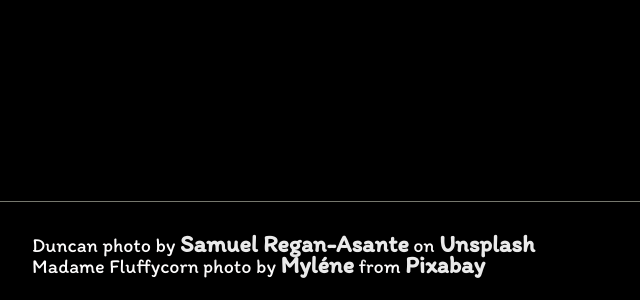
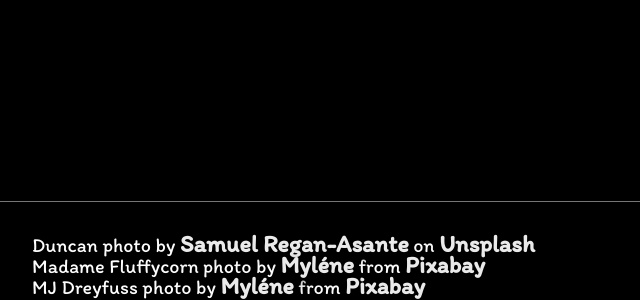
Before and after one commit to lvmarlowe/lvmarlowe.github.io, a plain HTML site: page about.html in a window 1280 px wide. Shown: the part 2020-2320 px from the top of the page, without its empty margins (0-640 px from the left). Drawn offline with Linux system fonts and the light colour scheme; a web font is replaced by a local one.

Commit message:
Update about.html
Updated photo credit

```diff
--- a/about.html
+++ b/about.html
@@ -145,7 +145,10 @@
     <footer>
       <p>Duncan photo by <a href="https://unsplash.com/@reganography?utm_source=unsplash&utm_medium=referral&utm_content=creditCopyText">Samuel Regan-Asante</a> on <a href="https://unsplash.com/photos/brown-and-white-long-coat-small-dog-sitting-on-grey-concrete-floor-hNUSaQoOuKc?utm_source=unsplash&utm_medium=referral&utm_content=creditCopyText">Unsplash</a>
       </p>
-      <p>Madame Fluffycorn photo by <a href="https://pixabay.com/users/mylene2401-10328767/?utm_source=link-attribution&utm_medium=referral&utm_campaign=image&utm_content=7442815">Myléne</a> from <a href="https://pixabay.com//?utm_source=link-attribution&utm_medium=referral&utm_campaign=image&utm_content=7442815">Pixabay</a></p>
+      <p>Madame Fluffycorn photo by <a href="https://pixabay.com/users/mylene2401-10328767/?utm_source=link-attribution&utm_medium=referral&utm_campaign=image&utm_content=7442815">Myléne</a> from <a href="https://pixabay.com//?utm_source=link-attribution&utm_medium=referral&utm_campaign=image&utm_content=7442815">Pixabay</a>
+      </p>
+      <p>MJ Dreyfuss photo by <a href="https://pixabay.com/users/mylene2401-10328767/?utm_source=link-attribution&utm_medium=referral&utm_campaign=image&utm_content=7442815">Myléne</a> from <a href="https://pixabay.com//?utm_source=link-attribution&utm_medium=referral&utm_campaign=image&utm_content=7442815">Pixabay</a>
+      </p>
     </footer>
   </body>
 </html>
```
